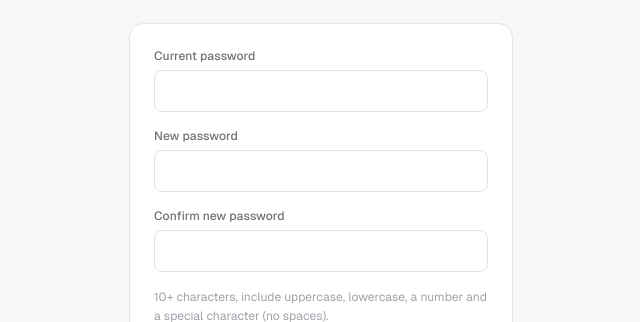
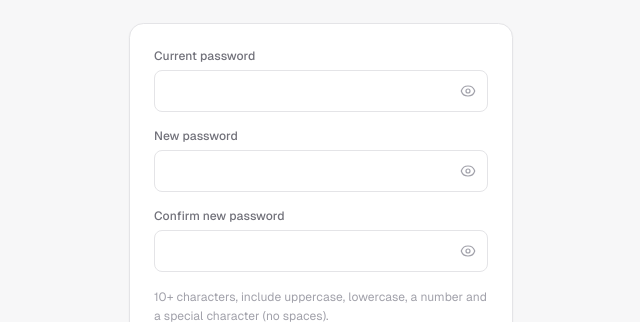
Before and after one commit to GarimaGhimire/help-desk-management, a Next.js app in the folder frontend/: page /change-password in a window 1280 px wide. Shown: the part 259-581 px from the top of the page, without its empty margins (319-959 px from the left). Built offline with nearby package versions, Linux system fonts and the light colour scheme; no server answers.

Commit message:
feat: added password visibility toggle button

```diff
--- a/frontend/src/app/(auth)/change-password/page.tsx
+++ b/frontend/src/app/(auth)/change-password/page.tsx
@@ -4,11 +4,30 @@ import { useState } from "react";
 import { useRouter } from "next/navigation";
 import { api, getAuthUser, homeForRole } from "@/lib/api";
 
+function EyeIcon({ visible }: { visible: boolean }) {
+  if (visible) {
+    return (
+      <svg className="w-4 h-4" fill="none" viewBox="0 0 24 24" strokeWidth={1.8} stroke="currentColor">
+        <path strokeLinecap="round" strokeLinejoin="round" d="M3.98 8.223A10.477 10.477 0 001.934 12C3.226 16.338 7.244 19.5 12 19.5c.993 0 1.953-.138 2.863-.395M6.228 6.228A10.45 10.45 0 0112 4.5c4.756 0 8.773 3.162 10.065 7.498a10.523 10.523 0 01-4.293 5.774M6.228 6.228L3 3m3.228 3.228l3.65 3.65m7.894 7.894L21 21m-3.228-3.228l-3.65-3.65m0 0a3 3 0 10-4.243-4.243m4.242 4.242L9.88 9.88" />
+      </svg>
+    );
+  }
+  return (
+    <svg className="w-4 h-4" fill="none" viewBox="0 0 24 24" strokeWidth={1.8} stroke="currentColor">
+      <path strokeLinecap="round" strokeLinejoin="round" d="M2.036 12.322a1.012 1.012 0 010-.639C3.423 7.51 7.36 4.5 12 4.5c4.638 0 8.573 3.007 9.963 7.178.07.207.07.431 0 .639C20.577 16.49 16.64 19.5 12 19.5c-4.638 0-8.573-3.007-9.963-7.178z" />
+      <path strokeLinecap="round" strokeLinejoin="round" d="M15 12a3 3 0 11-6 0 3 3 0 016 0z" />
+    </svg>
+  );
+}
+
 export default function ChangePasswordPage() {
   const router = useRouter();
   const [currentPassword, setCurrentPassword] = useState("");
   const [newPassword, setNewPassword] = useState("");
   const [confirm, setConfirm] = useState("");
+  const [showCurrentPassword, setShowCurrentPassword] = useState(false);
+  const [showNewPassword, setShowNewPassword] = useState(false);
+  const [showConfirmPassword, setShowConfirmPassword] = useState(false);
   const [loading, setLoading] = useState(false);
   const [error, setError] = useState("");
 
@@ -69,31 +88,67 @@ export default function ChangePasswordPage() {
           <div className="space-y-4">
             <div>
               <label className="block text-xs font-medium text-surface-500 mb-1.5">Current password</label>
+              <div className="relative">
                 <input
-                type="password"
+                  type={showCurrentPassword ? "text" : "password"}
                   value={currentPassword}
                   onChange={(e) => setCurrentPassword(e.target.value)}
-                className="w-full px-3 py-2.5 rounded-lg border border-surface-200 text-sm focus:outline-none focus:ring-2 focus:ring-primary-500 focus:border-transparent transition"
+                  className="w-full px-3 py-2.5 pr-10 rounded-lg border border-surface-200 text-sm focus:outline-none focus:ring-2 focus:ring-primary-500 focus:border-transparent transition"
                 />
+                <button
+                  type="button"
+                  onClick={() => setShowCurrentPassword((s) => !s)}
+                  tabIndex={-1}
+                  aria-label={showCurrentPassword ? "Hide password" : "Show password"}
+                  title={showCurrentPassword ? "Hide password" : "Show password"}
+                  className="absolute inset-y-0 right-0 pr-3 flex items-center text-surface-400 hover:text-surface-600 transition-colors"
+                >
+                  <EyeIcon visible={showCurrentPassword} />
+                </button>
+              </div>
             </div>
             <div>
               <label className="block text-xs font-medium text-surface-500 mb-1.5">New password</label>
+              <div className="relative">
                 <input
-                type="password"
+                  type={showNewPassword ? "text" : "password"}
                   value={newPassword}
                   onChange={(e) => setNewPassword(e.target.value)}
-                className="w-full px-3 py-2.5 rounded-lg border border-surface-200 text-sm focus:outline-none focus:ring-2 focus:ring-primary-500 focus:border-transparent transition"
+                  className="w-full px-3 py-2.5 pr-10 rounded-lg border border-surface-200 text-sm focus:outline-none focus:ring-2 focus:ring-primary-500 focus:border-transparent transition"
                 />
+                <button
+                  type="button"
+                  onClick={() => setShowNewPassword((s) => !s)}
+                  tabIndex={-1}
+                  aria-label={showNewPassword ? "Hide password" : "Show password"}
+                  title={showNewPassword ? "Hide password" : "Show password"}
+                  className="absolute inset-y-0 right-0 pr-3 flex items-center text-surface-400 hover:text-surface-600 transition-colors"
+                >
+                  <EyeIcon visible={showNewPassword} />
+                </button>
+              </div>
             </div>
             <div>
               <label className="block text-xs font-medium text-surface-500 mb-1.5">Confirm new password</label>
+              <div className="relative">
                 <input
-                type="password"
+                  type={showConfirmPassword ? "text" : "password"}
                   value={confirm}
                   onChange={(e) => setConfirm(e.target.value)}
                   onKeyDown={(e) => e.key === "Enter" && submit()}
-                className="w-full px-3 py-2.5 rounded-lg border border-surface-200 text-sm focus:outline-none focus:ring-2 focus:ring-primary-500 focus:border-transparent transition"
+                  className="w-full px-3 py-2.5 pr-10 rounded-lg border border-surface-200 text-sm focus:outline-none focus:ring-2 focus:ring-primary-500 focus:border-transparent transition"
                 />
+                <button
+                  type="button"
+                  onClick={() => setShowConfirmPassword((s) => !s)}
+                  tabIndex={-1}
+                  aria-label={showConfirmPassword ? "Hide password" : "Show password"}
+                  title={showConfirmPassword ? "Hide password" : "Show password"}
+                  className="absolute inset-y-0 right-0 pr-3 flex items-center text-surface-400 hover:text-surface-600 transition-colors"
+                >
+                  <EyeIcon visible={showConfirmPassword} />
+                </button>
+              </div>
             </div>
             <p className="text-xs text-surface-400 leading-relaxed">
               10+ characters, include uppercase, lowercase, a number and a special character (no spaces).
```
Lines whose indentation alone changed are shown as unchanged.
